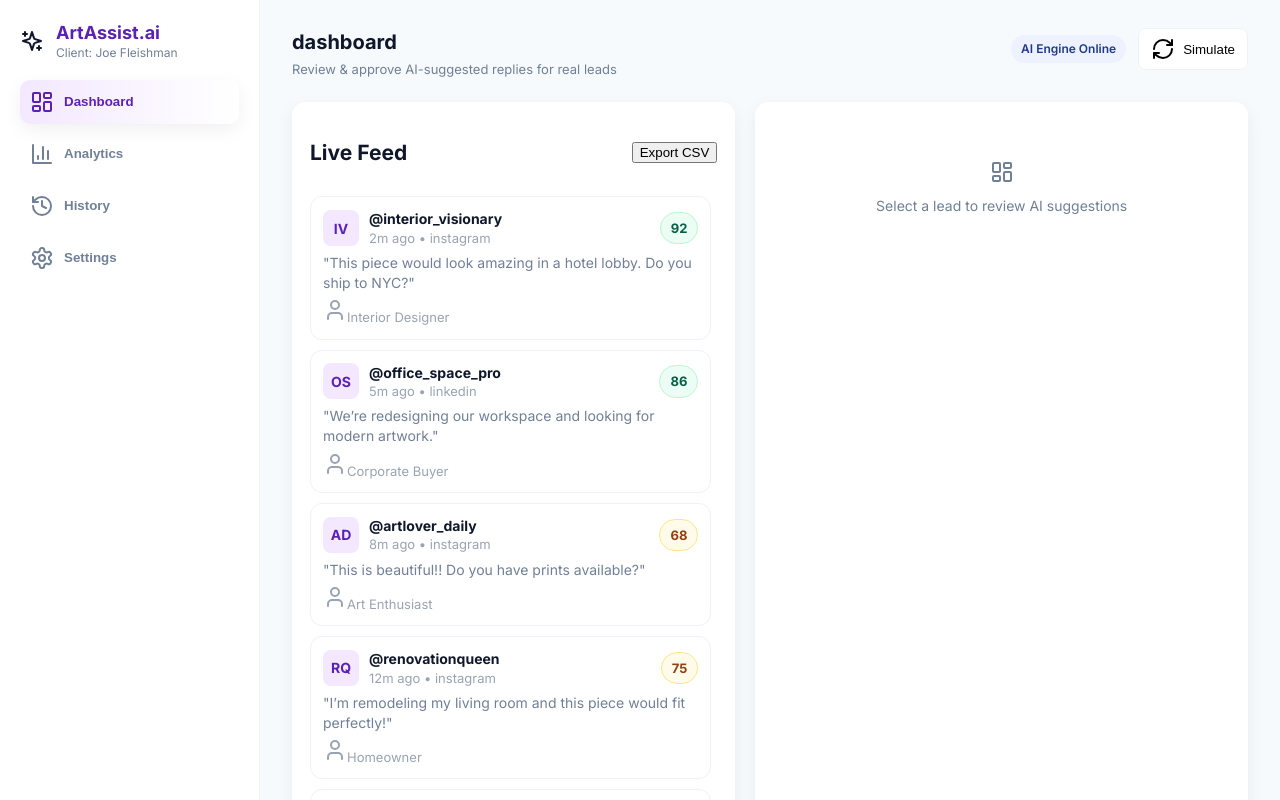
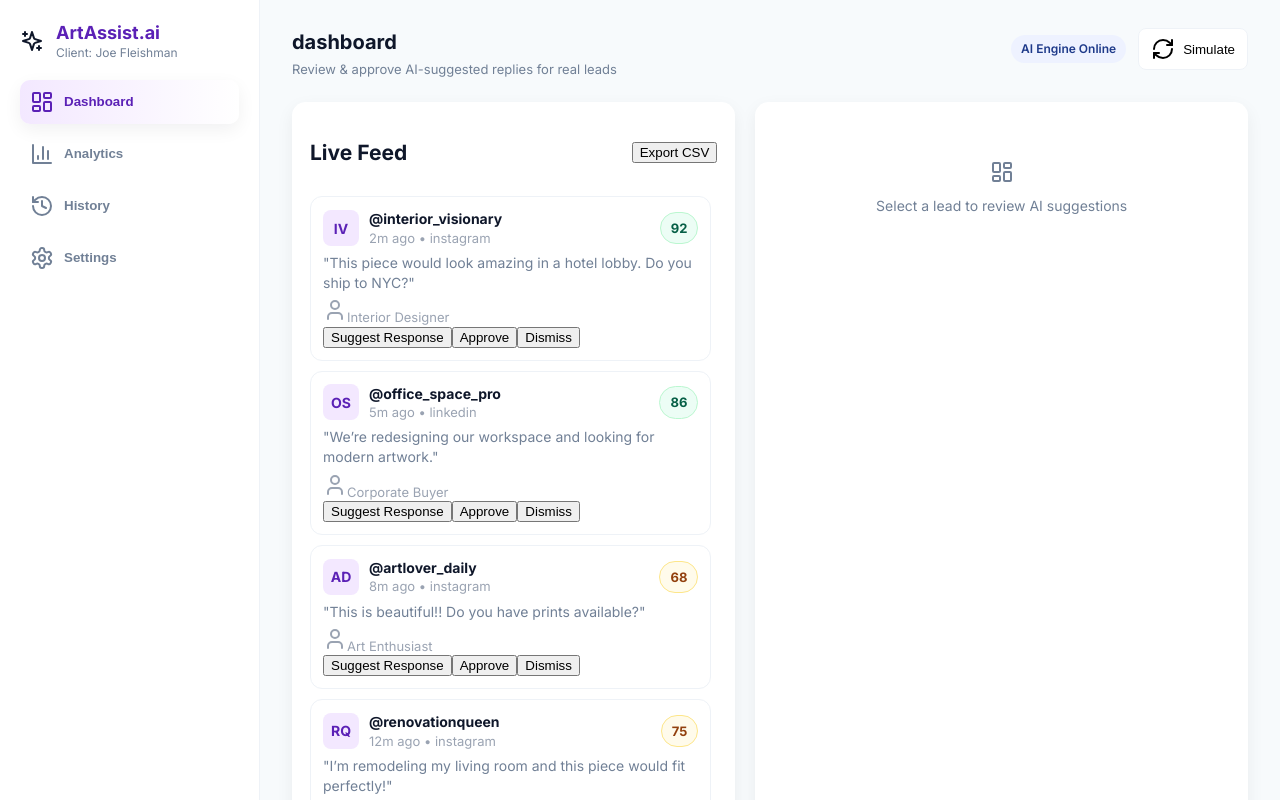
Before and after one commit to Kllle/Final-Project-AI-Powered-Artist-Promotion-Assistant-Implementation-, a React (Vite) app: page / in a window 1280 px wide. Built offline with nearby package versions, Linux system fonts and the light colour scheme.

Commit message:
Update Dashboard.jsx

```diff
--- a/src/components/Dashboard.jsx
+++ b/src/components/Dashboard.jsx
@@ -2,9 +2,12 @@
 import React from 'react';
 import { Edit3, XCircle, CheckCircle, User, LayoutDashboard } from 'lucide-react';
 import ExportCSVButton from './ExportCSVButton.jsx';
+import { generateResponse } from '../services/aiSimulator';
+import { trackEvent } from '../services/analytics';
 
 export default function Dashboard({
   leads,
+  setLeads,
   openLead,
   selectedLead,
   handleApprove,
@@ -14,6 +17,34 @@ export default function Dashboard({
   editedResponse,
   setEditedResponse
 }) {
+
+  const handleGenerateResponse = async (leadId) => {
+    const lead = leads.find(l => l.id === leadId);
+    if (!lead) return;
+
+    const response = await generateResponse(lead, { tone: 'friendly', style: 'concise' });
+
+    setLeads(prevLeads =>
+      prevLeads.map(l =>
+        l.id === leadId ? { ...l, suggestedResponse: response } : l
+      )
+    );
+  };
+
+  const approveLead = (leadId) => {
+    const lead = leads.find(l => l.id === leadId);
+    if (!lead) return;
+    trackEvent('lead_approved', { leadId: lead.id, score: lead.opportunityScore });
+    handleApprove(leadId);
+  };
+
+  const dismissLead = (leadId) => {
+    const lead = leads.find(l => l.id === leadId);
+    if (!lead) return;
+    trackEvent('lead_dismissed', { leadId: lead.id });
+    handleDismiss(leadId);
+  };
+
   return (
     <section className="dashboard-grid">
       {/* FEED ----------------------------------------------------- */}
@@ -52,6 +83,12 @@ export default function Dashboard({
               <div className="lead-footer muted-sm">
                 <User className="w-3 h-3 inline-block mr-1" />
                 {lead.persona}
+              </div>
+
+              <div className="lead-actions mt-2">
+                <button onClick={() => handleGenerateResponse(lead.id)}>Suggest Response</button>
+                <button onClick={() => approveLead(lead.id)}>Approve</button>
+                <button onClick={() => dismissLead(lead.id)}>Dismiss</button>
               </div>
             </article>
           ))}
@@ -100,14 +137,14 @@ export default function Dashboard({
                   className="response-editor"
                 />
               ) : (
-                <div className="response-box">{editedResponse}</div>
+                <div className="response-box">{selectedLead.suggestedResponse || selectedLead.aiDraft}</div>
               )}
             </div>
 
             <div className="detail-actions">
               <button
                 className="btn-outline"
-                onClick={() => handleDismiss(selectedLead.id)}
+                onClick={() => dismissLead(selectedLead.id)}
               >
                 <XCircle /> Dismiss
               </button>
@@ -121,7 +158,7 @@ export default function Dashboard({
 
                 <button
                   className="btn-primary"
-                  onClick={() => handleApprove(selectedLead.id)}
+                  onClick={() => approveLead(selectedLead.id)}
                 >
                   <CheckCircle /> {editMode ? "Save & Approve" : "Approve & Post"}
                 </button>
```
